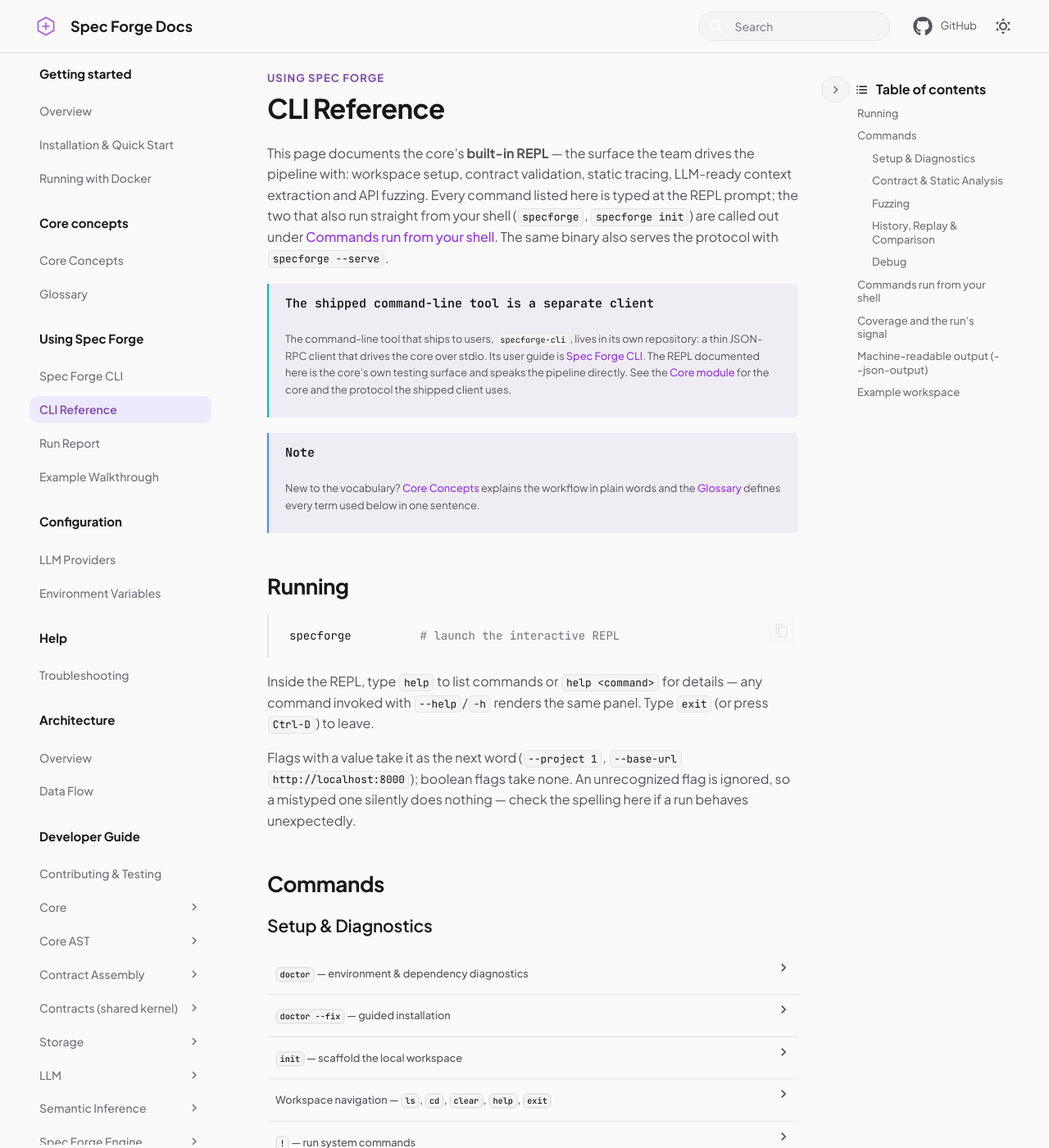
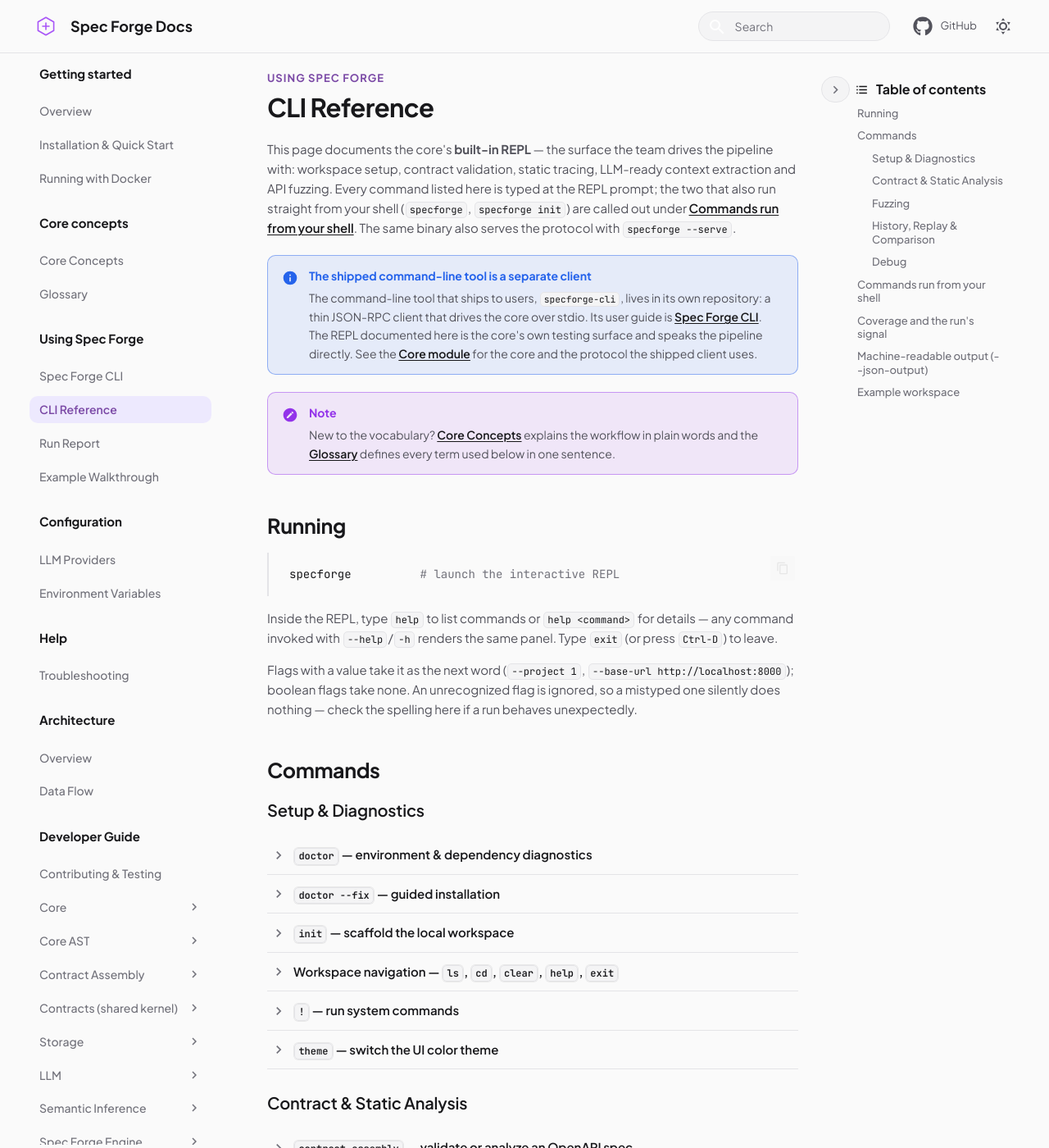
Before and after one commit to Spec-Forge-Testing/specforge-docs, an MkDocs documentation site: the page built from docs/user-guide/cli-reference.md, in a window 1280 px wide and 1400 px high. Shown: the whole window at 82% size. Built offline with MkDocs 1.6.1 and Material for MkDocs 9.7.7, drawn with Linux system fonts in a browser that asks for light colours; comment, search, counter and statistics services are not loaded.

Commit message:
feat(docs): boxed admonitions, lighter details and restyled links

```diff
--- a/docs/assets/stylesheets/extra.css
+++ b/docs/assets/stylesheets/extra.css
@@ -34,6 +34,7 @@
   --success-color: #059669;    /* CLI light SUCCESS */
   --warning-color: #d97706;    /* CLI light WARNING */
   --error-color: #e11d48;      /* CLI light ERROR */
+  --info-color: #2563eb;       /* Azul para avisos note/info (como Claude) */
   --border-subtle: #e4e4e7;    /* CLI light BORDER */
   --border-footer: #eeeeee;    /* CLI dark BORDER FOOTER */
 
@@ -80,6 +81,7 @@
   --success-color: #10b981;    /* CLI SUCCESS */
   --warning-color: #f59e0b;    /* CLI WARNING */
   --error-color: #f43f5e;      /* CLI ERROR */
+  --info-color: #5d87ff;       /* Azul para avisos note/info (como Claude) */
   --border-subtle: #3f3f46;    /* CLI BORDER */
   --border-footer: #242424;    /* CLI dark BORDER FOOTER */
 
@@ -805,7 +807,7 @@
    ========================================================================== */
 .md-typeset {
   font-family: var(--md-font-sans);
-  font-size: 0.8rem; /* ~16px (root 20px) */
+  font-size: 0.75rem; /* ~15px (root 20px) */
   line-height: 1.6;
   color: var(--text-main);
 }
@@ -824,7 +826,7 @@
 
 /* Encabezados Jerarquizados */
 .md-typeset h1 {
-  font-size: 1.65rem;
+  font-size: 1.55rem;
   font-weight: 700;
   letter-spacing: -0.02em;
   color: var(--text-bright);
@@ -832,7 +834,7 @@
 }
 
 .md-typeset h2 {
-  font-size: 1.3rem;
+  font-size: 1.25rem;
   font-weight: 700;
   letter-spacing: -0.015em;
   color: var(--text-bright);
@@ -841,22 +843,28 @@
 }
 
 .md-typeset h3 {
-  font-size: 1.05rem;
+  font-size: 1rem;
   font-weight: 600;
   color: var(--text-bright);
   margin-top: 1.3em;
 }
 
 /* Enlaces */
+/* Enlaces en el cuerpo: mismo color que el texto fuerte (no accent), siempre
+   subrayados. En hover el subrayado se engrosa (no cambia el color). */
 .md-typeset a {
-  color: var(--brand-color);
-  text-decoration: none;
-  font-weight: 500;
-  transition: color 0.15s ease, text-decoration 0.15s ease;
+  color: var(--text-bright);
+  text-decoration: underline;
+  text-decoration-thickness: 1px;
+  text-underline-offset: 0.15em;
+  font-weight: 600;
+  transition: text-decoration-thickness 0.15s ease;
 }
 
 .md-typeset a:hover {
+  color: var(--text-bright);
   text-decoration: underline;
+  text-decoration-thickness: 2px;
 }
 
 .md-typeset h1 a,
@@ -973,57 +981,128 @@
 /* ==========================================================================
    7. AVISOS (ADMONITIONS / DETAILS) — estilo "left-rail", sin caja
    ========================================================================== */
-/* Mismo tratamiento que el código (§6): sin fondo ni sombra, un borde
-   izquierdo que toma el color semántico del tipo de aviso — el mismo mapeo
-   que los tokens de la CLI (accent/success/warning/error, theme.py). */
+/* Cajas estilo Claude Docs: fondo tenue del color semántico, borde completo del
+   mismo color, esquinas redondeadas. Cada aviso usa una variable --sf-adm que
+   define su color de acento; el default (note/info) es el azul de la CLI. El
+   icono y el título toman ese mismo color. */
 .md-typeset .admonition {
-  background: color-mix(in srgb, var(--accent-color) 8%, transparent);
-  border-radius: 0 6px 6px 0;
-  border: none;
-  border-left: 2px solid var(--accent-color);
+  --sf-adm: var(--brand-color); /* default/note: violeta (brand) */
+  /* Dos columnas: una franja fija a la izquierda para el icono y el resto para
+     el contenido (título + cuerpo). El padding-left reserva esa franja; el
+     icono se ancla ahí (ver más abajo). Así, cuando el texto hace wrap, todas
+     las líneas quedan alineadas contra el icono, como en Claude Docs. */
+  position: relative;
+  background: color-mix(in srgb, var(--sf-adm) 10%, var(--bg-main));
+  border: 1px solid color-mix(in srgb, var(--sf-adm) 45%, transparent);
+  border-radius: 10px;
   box-shadow: none;
-  padding: 0.6rem 1rem;
+  padding: 0.7rem 1rem 0.7rem 2.5rem;
   margin: 1.5em 0;
+  font-size: 0.7rem; /* ~14px: título y cuerpo del aviso, mismo tamaño */
 }
 
-/* Material colorea el título por tipo con selectores de mayor especificidad
-   (p. ej. `.admonition.info > .admonition-title`) que ganarían sobre esta
-   regla sin !important, dejando una franja de color detrás del texto. */
+/* Material fija un `border-color` propio por tipo (p. ej. info → #00b8d4) con
+   especificidad (0,2,0) que le ganaba a la regla base y dejaba el borde de un
+   color distinto al icono/título. Forzamos que TODO el borde salga de nuestro
+   --sf-adm, con un selector de la misma especificidad que carga después. */
+.md-typeset .admonition.info,
+.md-typeset .admonition.note,
+.md-typeset .admonition.abstract,
+.md-typeset .admonition.tip,
+.md-typeset .admonition.success,
+.md-typeset .admonition.hint,
+.md-typeset .admonition.warning,
+.md-typeset .admonition.caution,
+.md-typeset .admonition.attention,
+.md-typeset .admonition.danger,
+.md-typeset .admonition.failure,
+.md-typeset .admonition.error,
+.md-typeset .admonition.bug,
+.md-typeset .admonition.question,
+.md-typeset .admonition.example,
+.md-typeset .admonition.quote {
+  border-color: color-mix(in srgb, var(--sf-adm) 45%, transparent);
+}
+
+/* Título del aviso: etiqueta en el color del aviso, en negrita y del MISMO
+   tamaño que el cuerpo (1em). Sin padding-left propio: la columna del icono la
+   da el padding de la caja. `position: static` para que el icono (::before) se
+   ancle a la caja, no al título. */
 .md-typeset .admonition-title {
+  position: static;
   background-color: transparent !important;
   box-shadow: none !important;
-  font-family: var(--md-font-code);
-  font-weight: 600;
-  font-size: 0.75rem;
-  padding: 0 0 0.4rem !important;
-  margin-left: 0 !important;
-  margin-right: 0 !important;
-  color: var(--text-bright);
+  border: none !important; /* Material deja un border-left de .2rem que desalineaba */
+  font-family: var(--md-font-sans);
+  font-weight: 700;
+  font-size: 1em;
+  padding: 0 !important;
+  margin: 0 0 0.35em !important;
+  color: var(--sf-adm);
+  line-height: 1.5;
 }
 
-.md-typeset .admonition-title::before {
-  display: none !important;
+/* Cuando el aviso es de una sola línea de título (sin cuerpo), sin margen. */
+.md-typeset .admonition-title:only-child {
+  margin-bottom: 0 !important;
 }
 
-/* Nota/info: azul (CLI accent). Tip/success: verde. Warning: ámbar.
-   Danger/failure/error: rojo — la franja izquierda es la única señal de tipo. */
+/* El cuerpo del aviso: sin margen arriba del primer elemento ni debajo del
+   último, para que la caja quede ajustada. */
+.md-typeset .admonition > :first-child:not(.admonition-title),
+.md-typeset .admonition-title + * {
+  margin-top: 0;
+}
+
+.md-typeset .admonition > :last-child {
+  margin-bottom: 0 !important;
+}
+
+/* El icono de Material (un mask SVG en ::before) se recolorea al color del
+   aviso y se ancla a la COLUMNA izquierda de la caja (no al título), alineado
+   con la primera línea del contenido. */
+.md-typeset .admonition-title::before {
+  display: block !important;
+  position: absolute;
+  left: 0.85rem !important;
+  top: 0.85rem !important;
+  width: 1rem !important;
+  height: 1rem !important;
+  background-color: var(--sf-adm) !important;
+  content: "";
+}
+
+/* Mapeo de color por tipo. note/default: violeta (brand). info/abstract: azul.
+   tip/success/hint: verde. warning/caution/attention: ámbar.
+   danger/failure/error/bug: rojo. question/example/quote: marca (violeta). */
+.md-typeset .admonition.info,
+.md-typeset .admonition.abstract {
+  --sf-adm: var(--info-color);
+}
+
 .md-typeset .admonition.tip,
-.md-typeset .admonition.success {
-  border-left-color: var(--success-color);
-  background: color-mix(in srgb, var(--success-color) 8%, transparent);
+.md-typeset .admonition.success,
+.md-typeset .admonition.hint {
+  --sf-adm: var(--success-color);
 }
 
 .md-typeset .admonition.warning,
-.md-typeset .admonition.caution {
-  border-left-color: var(--warning-color);
-  background: color-mix(in srgb, var(--warning-color) 8%, transparent);
+.md-typeset .admonition.caution,
+.md-typeset .admonition.attention {
+  --sf-adm: var(--warning-color);
 }
 
 .md-typeset .admonition.danger,
 .md-typeset .admonition.failure,
-.md-typeset .admonition.error {
-  border-left-color: var(--error-color);
-  background: color-mix(in srgb, var(--error-color) 8%, transparent);
+.md-typeset .admonition.error,
+.md-typeset .admonition.bug {
+  --sf-adm: var(--error-color);
+}
+
+.md-typeset .admonition.question,
+.md-typeset .admonition.example,
+.md-typeset .admonition.quote {
+  --sf-adm: var(--brand-color);
 }
 
 /* ==========================================================================
@@ -1121,39 +1200,88 @@
 }
 
 /* ==========================================================================
-   DESPLEGABLES MkDOCS
-   ========================================================================== */
+   DESPLEGABLES MkDOCS (details) — SIN caja, estilo liviano
+   ==========================================================================
+   A diferencia de los avisos (§7), los <details> no van en caja: muchas juntas
+   se veían pesadas. Volvemos al estilo liviano, con un separador sutil abajo, y
+   ponemos la flecha de expandir/colapsar a la IZQUIERDA del título, en el lugar
+   donde Material dibujaba el icono de lápiz. */
 .md-typeset details {
+  background: transparent !important;
   background-color: transparent !important;
   border: none !important;
-  border-bottom: 1px solid var(--border-subtle) !important; /* Línea divisora sutil */
+  border-bottom: 1px solid var(--border-subtle) !important;
   border-radius: 0 !important;
+  box-shadow: none !important;
   margin: 0 !important;
-  box-shadow: none !important;
+  padding: 0 !important;
+  font-size: inherit; /* no heredar el 0.7rem de las cajas de aviso */
 }
 
-.md-typeset details summary {
-  padding: 0.75rem 0.25rem !important;
+.md-typeset details > summary {
+  position: relative;
+  cursor: pointer;
+  list-style: none;
+  background: transparent !important;
   background-color: transparent !important;
-  font-weight: 500;
+  padding: 0.6rem 0.25rem 0.6rem 1.6rem !important;
+  margin: 0 !important;
+  font-family: var(--md-font-sans);
+  font-weight: 600;
+  font-size: 0.75rem; /* = tamaño del cuerpo */
+  color: var(--text-bright);
+  line-height: 1.5;
 }
 
-.md-typeset details summary:hover {
-  background-color: color-mix(in srgb, var(--text-bright) 4%, transparent) !important;
+.md-typeset details > summary:hover {
+  color: var(--accent-color);
 }
 
-.md-typeset details[open] {
-  padding-bottom: 0.75rem !important;
-}
-
-/* Ocultar el ícono del lápiz en los desplegables */
-.md-typeset details summary::before {
+/* El icono de lápiz (::before) de Material: fuera. */
+.md-typeset details > summary::before {
   display: none !important;
 }
 
-/* Ajustar el espacio izquierdo donde estaba el ícono */
-.md-typeset details summary {
-  padding-left: 0.5rem !important;
+/* La flecha de expandir/colapsar (::after) pasa a la IZQUIERDA, donde estaba el
+   lápiz. Cerrada apunta a la derecha (►); al abrir rota a abajo (▼). */
+.md-typeset details > summary::after {
+  position: absolute;
+  left: 0.2rem !important;
+  right: auto !important;
+  top: 50% !important;
+  transform: translateY(-50%);
+  width: 1rem !important;
+  height: 1rem !important;
+  background-color: var(--text-muted) !important;
+}
+
+.md-typeset details[open] > summary::after {
+  transform: translateY(-50%) rotate(90deg);
+}
+
+/* Desplegable abierto: todo el contenido se indenta con un padding-left, y el
+   summary se "devuelve" al borde con un margen negativo para que la flecha
+   quede a la izquierda del todo. Así bullets, párrafos y bloques de código
+   quedan todos sangrados por igual bajo el título — se lee como "parte de"
+   este desplegable. Un borde izquierdo sutil refuerza la pertenencia. */
+.md-typeset details[open] {
+  padding: 0 0 0.7rem 1.6rem !important;
+}
+
+.md-typeset details[open] > summary {
+  margin-left: -1.6rem !important;
+}
+
+.md-typeset details[open] > :not(summary) {
+  margin-left: 0;
+}
+
+.md-typeset details > summary + :not(summary) {
+  margin-top: 0.6rem;
+}
+
+.md-typeset details > :last-child {
+  margin-bottom: 0 !important;
 }
 
 /* ==========================================================================
```
